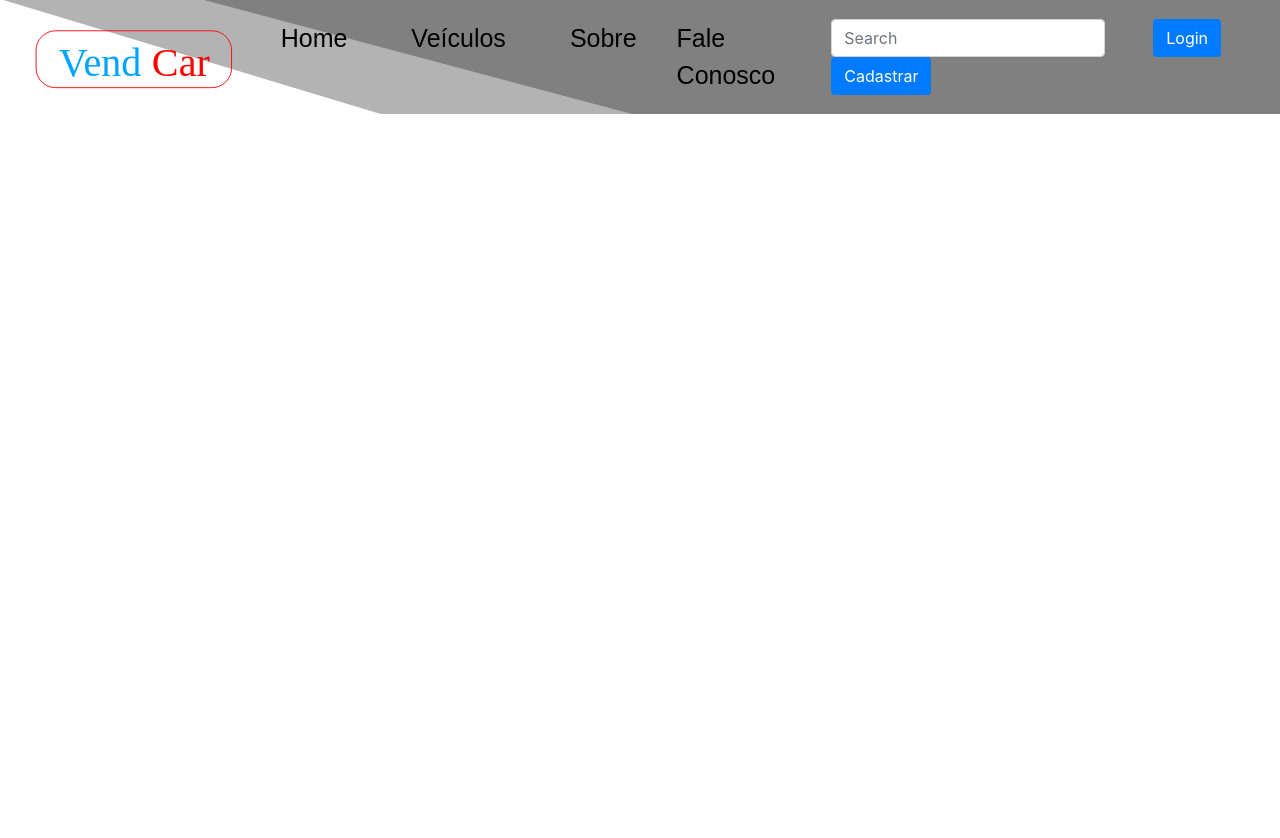
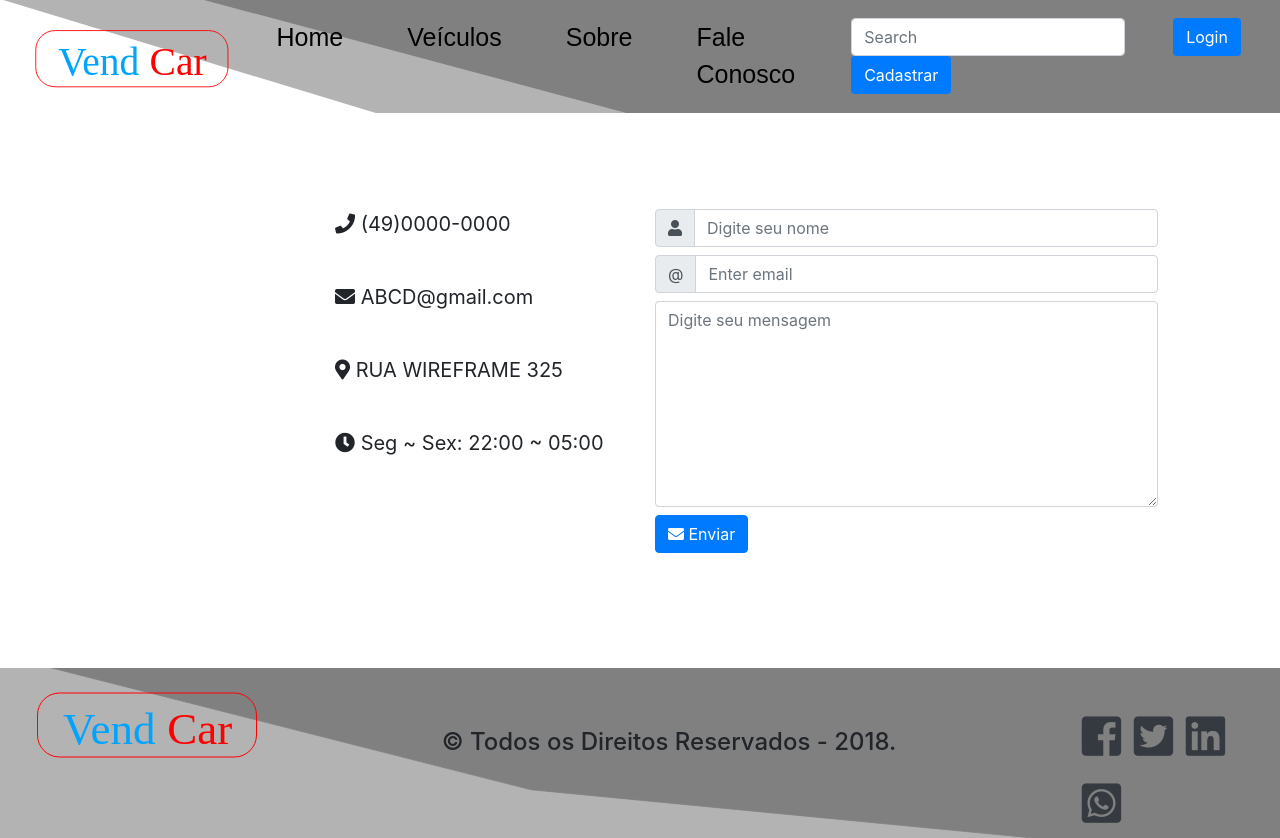
Before and after one commit to ChihYaoYang/GaragemAutomotivo, a website: page public_html/faleconos.html in a window 1280 px wide. Before the commit the page ends 800 px from the top, so only its background shows below. Drawn offline with nearby package versions, Linux system fonts and the light colour scheme.

Commit message:
Finalizando parte faleconosco

```diff
--- a/public_html/faleconos.html
+++ b/public_html/faleconos.html
@@ -1,6 +1,5 @@
 <!DOCTYPE html>
 <html>
-
     <head>
         <title>VendCar</title>
         <meta charset="UTF-8">
@@ -14,7 +13,6 @@
         <script src="https://cdnjs.cloudflare.com/ajax/libs/popper.js/1.14.3/umd/popper.min.js" integrity="sha384-ZMP7rVo3mIykV+2+9J3UJ46jBk0WLaUAdn689aCwoqbBJiSnjAK/l8WvCWPIPm49" crossorigin="anonymous"></script><!--JS BOOTSTRAP-->
         <script src="https://stackpath.bootstrapcdn.com/bootstrap/4.1.3/js/bootstrap.min.js" integrity="sha384-ChfqqxuZUCnJSK3+MXmPNIyE6ZbWh2IMqE241rYiqJxyMiZ6OW/JmZQ5stwEULTy" crossorigin="anonymous"></script><!--JS BOOTSTRAP-->
     </head>
-
     <body>
         <div class="container-fluid"><!-- container（固定寬度）或 .container-fluid（全寬） -->
             <div class="row">
@@ -34,7 +32,7 @@
                                     <ul class="navbar-nav mr-5">
                                         <li class="nav-item mr-5"><a class="nav-link" href="index.html">Home</a></li>  <!--mr-5 = margin-right--->
                                         <li class="nav-item mr-5"><a class="nav-link" href="#">Veículos</a></li>
-                                        <li class="nav-item mr-4"><a class="nav-link disabled" href="#">Sobre</a></li>
+                                        <li class="nav-item mr-5"><a class="nav-link disabled" href="#">Sobre</a></li>
                                         <li class="nav-item"><a class="nav-link disabled" href="faleconos.html">Fale Conosco</a></li>
                                     </ul>
                                     <!----------Seach------------>
@@ -49,6 +47,57 @@
                     </div>
                 </div>
             </div>
-        </body>
-
+            <br><br><br><br>
+            <!---------------------Parte 1 formulario----------------------------->
+            <div class="row iconfor">
+                <div class="col-md-3 offset-md-3">
+                    <i class="fas fa-phone mb-5"></i> (49)0000-0000
+                    <div class="w-100"></div> <!--uma nova linha-->
+                    <i class="fas fa-envelope mb-5"></i> ABCD@gmail.com
+                    <div class="w-100"></div> <!--uma nova linha-->
+                    <i class="fas fa-map-marker-alt mb-5"></i> RUA WIREFRAME 325
+                    <div class="w-100"></div> <!--uma nova linha-->
+                    <i class="fas fa-clock"></i> Seg ~ Sex: 22:00 ~ 05:00
+                </div>
+                <!---------------------formulário----------------------------->
+                <div class="col-md-5">
+                    <form>
+                        <div class="form-group">
+                            <div class="input-group mb-2"> <!--表單大小 -->
+                                <div class="input-group-prepend">
+                                    <div class="input-group-text"><i class="fas fa-user"></i></div>
+                                </div>
+                                <!-- User -->
+                                <input type="text" class="form-control" id="inlineFormInputGroup" placeholder="Digite seu nome">
+                            </div>
+                            <div class="input-group mb-2">
+                                <div class="input-group-prepend">
+                                    <div class="input-group-text">@</div>
+                                </div> <!-- email -->
+                                <input type="email" class="form-control" id="exampleInputEmail1" placeholder="Enter email">
+                            </div>
+                            <div class="input-group mb-2">
+                                <textarea class="form-control" id="exampleFormControlTextarea1" rows="8" placeholder="Digite seu mensagem"></textarea> </div>
+                            <button type="submit" class="btn btn-primary"><i class="fas fa-envelope"></i> Enviar</button>
+                        </div>
+                    </form>
+                </div>
+            </div>
+        </div>
+        <!------------------------rodape----------------------------------->
+        <div class="row rodape rodapefalecons rodape1">
+            <div class="col-md-4">
+                <a class="navbar-brand" href="index.html"><img src="public/img/logo.svg" class="img-fluid" alt="logomarca"></a>
+            </div>
+            <div class="col-md-6">
+                <h4>© Todos os Direitos Reservados - 2018.</h4>
+            </div>
+            <div class="col-md-2 icon">
+                <a class="text-dark" href="#"><i class="fab fa-facebook-square"></i></a>
+                <a class="text-dark" href="#">  <i class="fab fa-twitter-square"></i></a>
+                <a class="text-dark" href="#"> <i class="fab fa-linkedin"></i></a>
+                <a class="text-dark" href="#">  <i class="fab fa-whatsapp-square"></i></a>
+            </div>
+        </div>
+    </body>
 </html>
--- a/public_html/public/css/custom.css
+++ b/public_html/public/css/custom.css
@@ -37,7 +37,7 @@ body{
     position: absolute;
     background-image: linear-gradient(135deg,#6f6f6f,#6f6f6f);
     width: 100%;
-    height: 72%;  /*original 60% PC 72%*/
+    height: 60%;  /*original 60% PC 72%*/
     transform: skewY(-4deg);  /* Girar  */
     margin-top: -78px;
 }
@@ -46,7 +46,7 @@ body{
 }
 @media screen and (max-width: 762px) {    /* Para mobile tela  primeiro parte de text*/
     .back:before{
-        height: 815px; /* original 800px  PC 815px */
+        height: 800px; /* original 800px  PC 815px */
     }
 }
 .txt{
@@ -79,13 +79,13 @@ p{
     position: absolute;
     background-image: linear-gradient(135deg,#6f6f6f,#6f6f6f);
     width: 100%;
-    height: 78%;  /* original 62% PC 78% */
+    height: 62%;  /* original 62% PC 78% */
     transform: skewY(3deg);  /* Girar  */
     margin-top: -60px;
 }
 @media screen and (max-width: 762px) {    /* Para mobile tela */
     .back2:before{
-        height: 973px; /* original 941px  PC 973px */
+        height: 941px; /* original 941px  PC 973px */
     }
 }
 .rodape{
@@ -106,3 +106,10 @@ p{
     margin-left: 0 !important;
     margin-right: 0 !important;
 }
+/* Parte Faleconosco.html  */
+.iconfor{
+    font-size: 20px;
+}
+.rodapefalecons{
+    margin-top: 99px;
+}
```
Also changed, not shown: public_html/index.html (+5 -5 lines).
